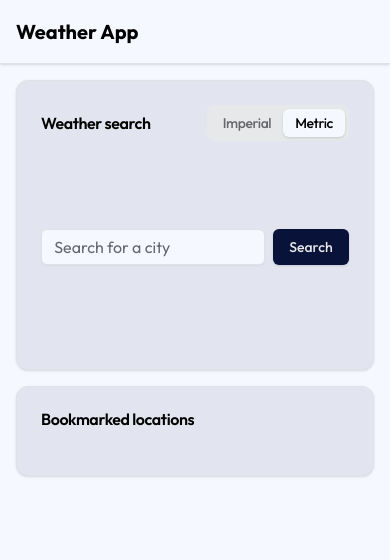
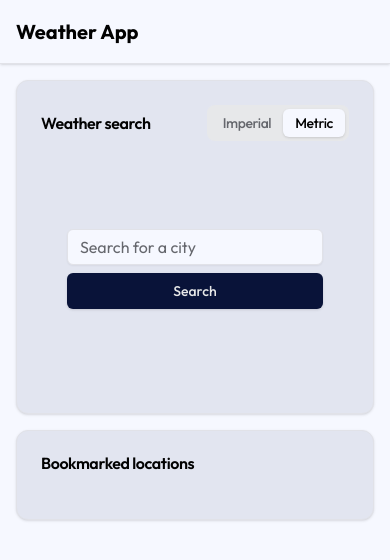
Before and after one commit to EugenVolosciuc/wallife-weather-app, a Next.js app: page / in a window 390 px wide. Shown: the top 560 px of the page. Built offline with nearby package versions, Linux system fonts and the light colour scheme.

Commit message:
feat: small responsiveness improvements

```diff
--- a/src/components/weather/BookmarkedLocationsContainer.tsx
+++ b/src/components/weather/BookmarkedLocationsContainer.tsx
@@ -12,7 +12,10 @@ const BookmarkedLocationsContainer = () => {
       <CardHeader>
         <CardTitle>Bookmarked locations</CardTitle>
       </CardHeader>
-      <CardContent className="flex flex-wrap gap-4" data-testid="bookmark-list">
+      <CardContent
+        className="flex justify-center md:justify-normal flex-wrap gap-4"
+        data-testid="bookmark-list"
+      >
         {bookmarks.map((weatherBookmark) => (
           <LocationWeatherDisplay
             key={"bookmark-" + weatherBookmark.id}
--- a/src/components/weather/WeatherLocationSearch.tsx
+++ b/src/components/weather/WeatherLocationSearch.tsx
@@ -65,12 +65,12 @@ const WeatherLocationSearch = () => {
               event.preventDefault();
               handleSearch(units);
             }}
-            className="flex gap-2 mb-4"
+            className="flex flex-col md:flex-row w-full sm:w-auto max-w-64 sm:max-w-none gap-2 mb-4"
             noValidate
           >
             <Input
               data-testid="location-search-input"
-              className="w-56"
+              className="md:w-56"
               type="text"
               placeholder="Search for a city"
               value={search}
```
